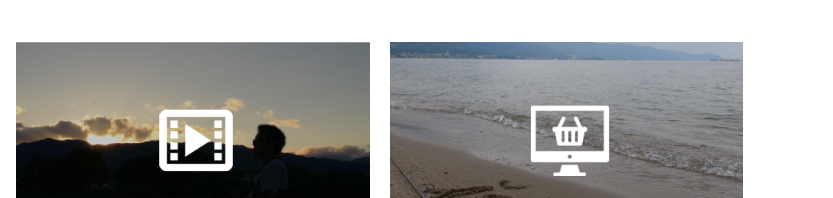
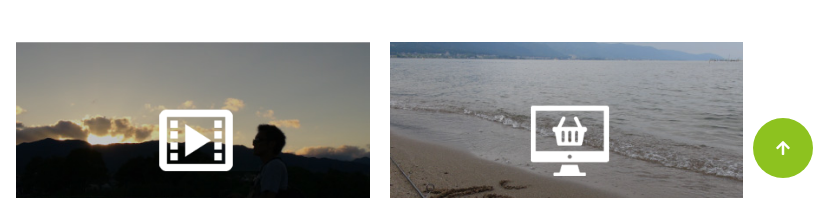
Before and after one commit to dromar-soft/portfolio, a plain HTML site: page lp-reproduction/1_issei/index.html in a window 1280 px wide. Shown: the part 602-800 px from the top of the page, 447-1280 px from the left. Drawn offline with nearby package versions, Linux system fonts and the light colour scheme.

Commit message:
ページトップへ戻るボタン対応

```diff
--- a/lp-reproduction/1_issei/index.html
+++ b/lp-reproduction/1_issei/index.html
@@ -4,6 +4,16 @@
   <meta http-equiv="content-type" charset="utf-8">
   <link rel="stylesheet" type="text/css" href="./style.css">
   <link href="https://use.fontawesome.com/releases/v5.6.1/css/all.css" rel="stylesheet"> <!--fontawesomeを使用-->
+  <script type="text/javascript" src="http://ajax.googleapis.com/ajax/libs/jquery/1.10.1/jquery.min.js"></script>
+  <script>
+    $(document).ready(function() {
+      var pagetop = $('.pagetop');
+       pagetop.click(function () {
+         $('body, html').animate({ scrollTop: 0 }, 500);
+         return false;
+       });
+    });
+  </script>
 </head>
 <header>
   <div class ="container">
@@ -112,6 +122,9 @@
         <a href="#" class="fab fa-youtube"></a>
       </div> <!--/sns-->
   </div> <!--/main_wrapper-->
+  <div class="pagetop">
+    <a href="#header"><i class="fas fa-arrow-up"></i></a>
+  </div> <!--/pagetop-->
 </body>
 <footer>
   <div class ="container">
--- a/lp-reproduction/1_issei/style.css
+++ b/lp-reproduction/1_issei/style.css
@@ -361,6 +361,31 @@ a.news-item{
 
 /* /sns */
 
+.pagetop{
+  position: fixed;
+  bottom: 20px;
+  right: 20px;
+}
+.pagetop a{
+  background-color: #8dc21f;
+  height: 60px;
+  width: 60px;
+  border-radius: 50%;
+  -moz-border-radius: 50%;
+  -webkit-border-radius: 50%;
+
+  display: flex;
+  justify-content: center;
+  align-items: center;
+
+  text-decoration: none;
+  color: white;
+}
+
+.fa-arrow-up{
+}
+/* /pagetop*/
+
 /* /body */
 
 .footer-contents{
```
